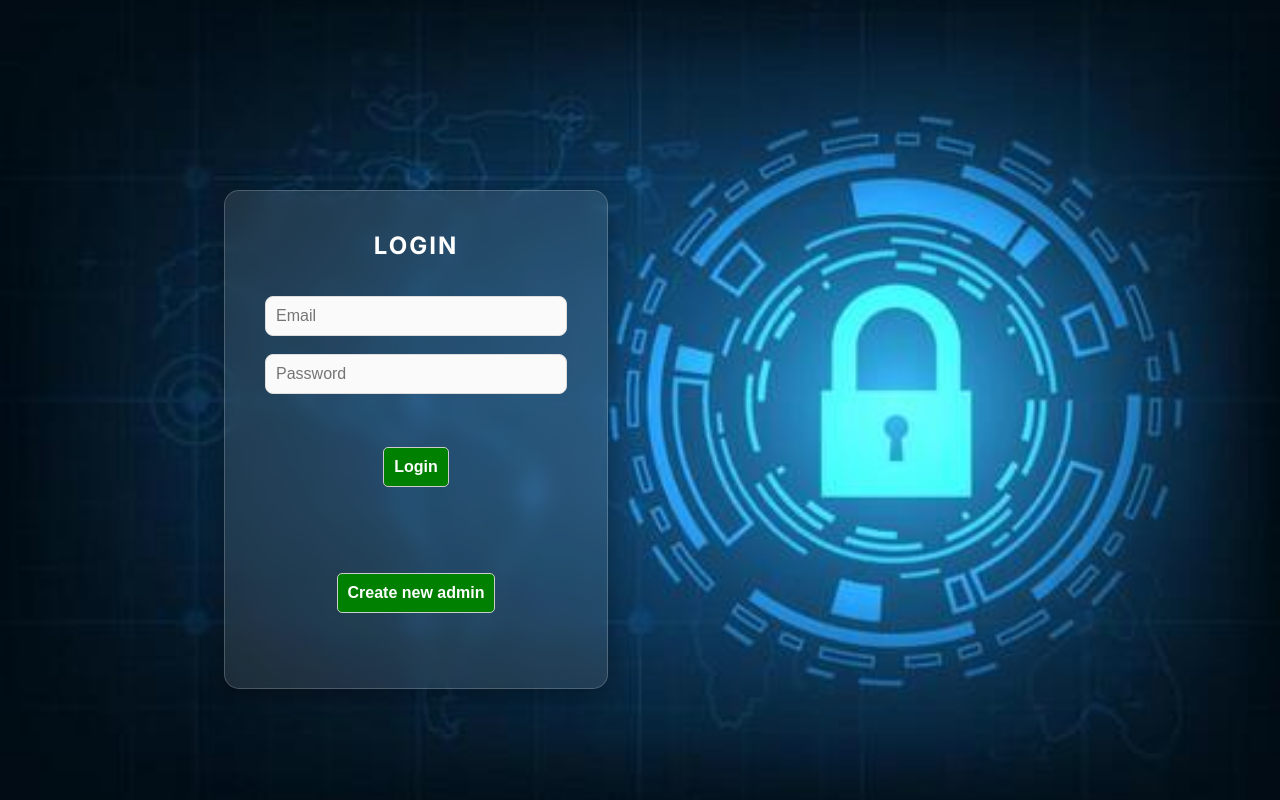
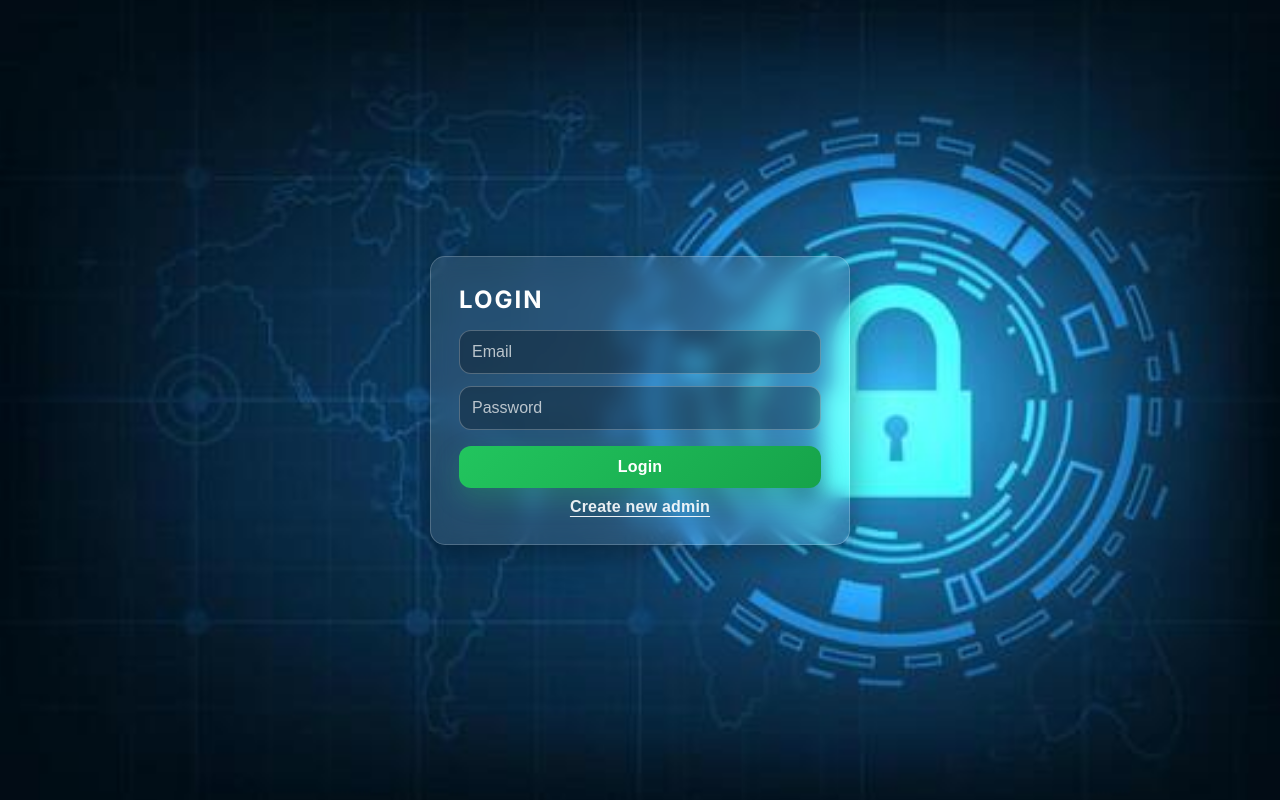
Before and after one commit to ksaikiran174-dot/my_first_app, a React (Create React App) app in the folder frontend/: page / in a window 1280 px wide. Built offline with nearby package versions, Linux system fonts and the light colour scheme; a web font is replaced by a local one.

Commit message:
Polish login UI and add button spinner

```diff
--- a/frontend/src/pages/Home.css
+++ b/frontend/src/pages/Home.css
@@ -84,6 +84,32 @@
   background-color: darkred;
 }
 
+.existing_users:disabled {
+  opacity: 0.8;
+  cursor: not-allowed;
+}
+
+.btn_spinner_wrap {
+  display: inline-flex;
+  align-items: center;
+  gap: 10px;
+}
+
+.btn_spinner {
+  width: 16px;
+  height: 16px;
+  border-radius: 999px;
+  border: 2px solid rgba(255, 255, 255, 0.55);
+  border-top-color: #ffffff;
+  animation: btnSpin 0.7s linear infinite;
+}
+
+@keyframes btnSpin {
+  to {
+    transform: rotate(360deg);
+  }
+}
+
 .spinner {
   margin: 20px auto;
   border: 4px solid #ccc;
--- a/frontend/src/pages/Home.js
+++ b/frontend/src/pages/Home.js
@@ -13,6 +13,7 @@ export default function Home({ setIsLoggedIn }) {
   const [editingUser, setEditingUser] = useState(null);
   const [loading, setLoading] = useState(false);
   const [toast, setToast] = useState(null);
+  const [navigatingUsers, setNavigatingUsers] = useState(false);
 
   const showToast = (message, variant = "info") => {
     setToast({ message, variant, key: Date.now() });
@@ -84,9 +85,20 @@ const loadUsers = useCallback(async () => {
           <div style={{ marginTop: "20px" }}>
             <button
               className="existing_users"
-              onClick={() => navigate("/users")}
+              disabled={navigatingUsers}
+              onClick={() => {
+                setNavigatingUsers(true);
+                navigate("/users");
+              }}
             >
-              Show Existing Users
+              {navigatingUsers ? (
+                <span className="btn_spinner_wrap">
+                  <span className="btn_spinner" aria-hidden="true" />
+                  Loading users...
+                </span>
+              ) : (
+                "Show Existing Users"
+              )}
             </button>
           </div>
         )}
--- a/frontend/src/pages/Login.js
+++ b/frontend/src/pages/Login.js
@@ -29,18 +29,14 @@ const handleLogin = async () => {
 
   return (
     <div className="login_page">
-      <div className="container" style={{ textAlign: "center", marginTop: "100px" }}>
+      <div className="container login_card">
         <h2 className="_h2">Login</h2>
-        <br />
-        <br />
 
         <input
           className="_input"
           placeholder="Email"
           onChange={(e) => setEmail(e.target.value)}
         />
-        <br />
-        <br />
 
         <input
           className="_input"
@@ -48,15 +44,13 @@ const handleLogin = async () => {
           type="password"
           onChange={(e) => setPassword(e.target.value)}
         />
-        <br />
-        <br />
 
-        <button className="_button" onClick={handleLogin}>
+        <button className="_button _button--primary" onClick={handleLogin}>
           Login
         </button>
 
-        <div style={{ marginTop: "16px" }}>
-          <button className="_button" onClick={() => navigate("/signup")}>
+        <div className="login_secondary">
+          <button className="_button _button--link" onClick={() => navigate("/signup")}>
             Create new admin
           </button>
         </div>
--- a/frontend/src/pages/login.css
+++ b/frontend/src/pages/login.css
@@ -7,34 +7,42 @@
     background-repeat: no-repeat;
     background-position: center;
     background-attachment: fixed;
-    padding: 7vw 20vh;
+    display: flex;
+    align-items: center;
+    justify-content: center;
+    padding: 24px;
 }
 
 .container{
-
-    margin-left: 5vw;
-    width: 30vw;
-    padding: 20px;
+    width: min(420px, 100%);
     background: rgba(255, 255, 255, 0.1); /* Very light white tint */
     backdrop-filter: blur(10px);          /* Blurs the map behind it */
-    padding: 40px;
+    padding: 28px;
     border-radius: 15px;
     border: 1px solid rgba(255, 255, 255, 0.2); /* Subtle border */
     box-shadow: 0 8px 32px 0 rgba(0, 0, 0, 0.37);
 }
 
 ._button{
-    padding: 10px;
-    margin: 35px;
-    background-color: green;
-    color: white;
+    width: 100%;
+    padding: 12px 14px;
+    margin: 12px 0 0;
+    border-radius: 12px;
+    border: none;
+    font-weight: 800;
+    letter-spacing: 0.2px;
+    cursor: pointer;
 }
 
 ._input{
     margin: 0;
     width: 100%;
     box-sizing: border-box;
-
+    padding: 12px 12px;
+    border-radius: 12px;
+    border: 1px solid rgba(255,255,255,0.25);
+    background: rgba(0,0,0,0.28);
+    color: white;
 }
 
 ._h2 {
@@ -43,8 +51,50 @@
     text-transform: uppercase;
     letter-spacing: 2px;
     font-weight: 700;
+    margin: 0 0 16px;
 }
 
 ._input::placeholder{
     font-weight: 500;
+    color: rgba(255,255,255,0.7);
 }
+
+.login_card{
+    text-align: left;
+}
+
+.login_card ._input + ._input{
+    margin-top: 12px;
+}
+
+._button--primary{
+    margin-top: 16px;
+    background: linear-gradient(135deg, #22c55e, #16a34a);
+    color: white;
+    box-shadow: 0 10px 26px rgba(34, 197, 94, 0.25);
+}
+
+._button--primary:hover{
+    filter: brightness(0.95);
+}
+
+.login_secondary{
+    margin-top: 10px;
+    text-align: center;
+}
+
+._button--link{
+    width: auto;
+    display: inline;
+    margin: 0;
+    padding: 0;
+    background: transparent;
+    color: rgba(255,255,255,0.9);
+    text-decoration: underline;
+    text-underline-offset: 4px;
+    font-weight: 700;
+}
+
+._button--link:hover{
+    color: #ffffff;
+}
```
